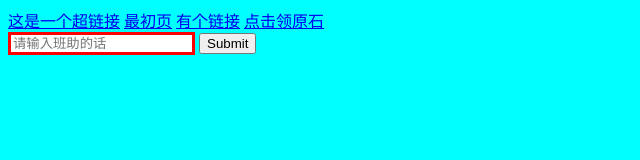
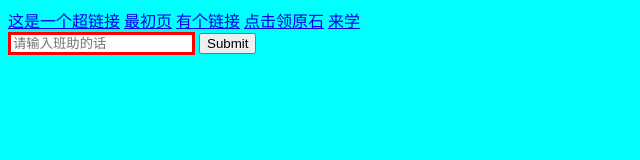
Before and after one commit to muyong777/front-end-practice, a plain HTML site: page index.html in a window 1280 px wide. Shown: the top 160 px of the page, 0-640 px from the left. Drawn offline with Linux system fonts and the light colour scheme.

Commit message:
连接速查表

```diff
--- a/index.html
+++ b/index.html
@@ -26,7 +26,7 @@
     <a href="##" target="_blank">有个链接</a>
     <!-- ④ 站内链接 + 新标签页 -->
     <a href="xiaoguanggao.html" target="_blank">点击领原石</a>
-
+    <a href="前端速查表.html">来学</a>
     <!--
       表单：action 指向"提交到哪里"，留空 = 提交到当前页（点了会刷新，测试时正常）
     -->
```
